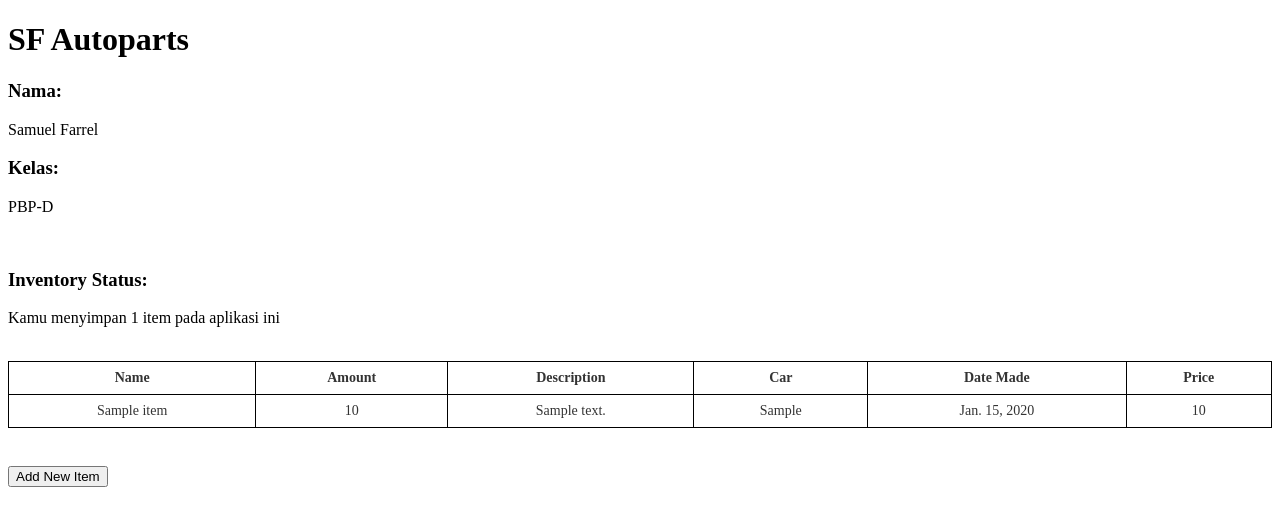
After one commit to SamuelFarrel/sf_autoparts, a Django app: page / in a window 1280 px wide. The commit adds this page. Shown: the top 526 px of the page. Run offline with Django 4.2, Linux system fonts and the light colour scheme; tables that the repository leaves empty hold one stand-in row (values such as "Sample post").

Commit message:
pengerjaan tugas 3

```diff
--- a/main/models.py
+++ b/main/models.py
@@ -2,9 +2,9 @@ from django.db import models
 
 # Create your models here.
 class Item(models.Model):
-    name = models.CharField
-    amount = models.IntegerField
-    description = models.TextField
-    car = models.CharField
-    production_date = models.DateField
-    price = models.IntegerField
+    name = models.CharField(max_length=255)
+    amount = models.IntegerField()
+    description = models.TextField()
+    car = models.CharField(max_length=255)
+    production_date = models.DateField(auto_now_add=True)
+    price = models.IntegerField()
--- a/main/templates/main.html
+++ b/main/templates/main.html
@@ -1,7 +1,53 @@
-<h1>{{nama_aplikasi}}</h1>
+{% extends 'base.html' %}
+{% load static %}
 
-<h3>Nama: </h3>
-<p>{{nama}}<p>
 
-<h3>Kelas: </h3>
-<p>{{kelas}}<p>
+{% block content %}
+
+    <h1>{{nama_aplikasi}}</h1>
+
+    <h3>Nama: </h3>
+    <p>{{nama}}<p>
+
+    <h3>Kelas: </h3>
+    <p>{{kelas}}<p>
+
+    <br />
+
+    <h3>Inventory Status: </h3>
+    <p>Kamu menyimpan {{ items|length }} item pada aplikasi ini</p>
+
+    <br />
+
+    <table>
+        <tr>
+            <th>Name</th>
+            <th>Amount</th>
+            <th>Description</th>
+            <th>Car</th>
+            <th>Date Made</th>
+            <th>Price</th>
+        </tr>
+
+        {% comment %} Berikut cara memperlihatkan data produk di bawah baris ini {% endcomment %}
+
+        {% for item in items %}
+            <tr>
+                <td>{{item.name}}</td>
+                <td>{{item.amount}}</td>
+                <td>{{item.description}}</td>
+                <td>{{item.car}}</td>
+                <td>{{item.production_date}}</td>
+                <td>{{item.price}}</td>
+            </tr>
+        {% endfor %}
+    </table>
+
+    <br />
+
+    <a href="{% url 'main:create_item' %}">
+        <button>
+            Add New Item
+        </button>
+    </a>
+{% endblock content %}
--- a/main/urls.py
+++ b/main/urls.py
@@ -1,8 +1,14 @@
 from django.urls import path
-from main.views import show_main
+from main.views import show_main, create_item
+from main.views import show_main, create_item, show_xml, show_json, show_xml_by_id, show_json_by_id
 
 app_name = 'main'
 
 urlpatterns = [
     path('',show_main,name='show_main'),
+    path('create-item', create_item, name='create_item'),
+    path('xml/', show_xml, name='show_xml'),
+    path('json/', show_json, name='show_json'),
+    path('xml/<int:id>/', show_xml_by_id, name='show_xml_by_id'),
+    path('json/<int:id>/', show_json_by_id, name='show_json_by_id'),
 ]
--- a/main/views.py
+++ b/main/views.py
@@ -1,11 +1,46 @@
 from django.shortcuts import render
+from django.http import HttpResponseRedirect
+from main.forms import ItemForm
+from django.urls import reverse
+from main.models import Item
+from django.http import HttpResponse
+from django.core import serializers
 
 # Create your views here.
 def show_main(request):
+    items = Item.objects.all()
+
     context = {
         'nama_aplikasi':'SF Autoparts',
         'nama': 'Samuel Farrel',
         'kelas': 'PBP-D',
+        'items' : items
     }
 
     return render(request, "main.html", context)
+
+def create_item(request):
+    form = ItemForm(request.POST or None)
+
+    if form.is_valid() and request.method == "POST":
+        form.save()
+        return HttpResponseRedirect(reverse('main:show_main'))
+
+    context = {'form': form}
+    return render(request, "create_item.html", context)
+
+def show_xml(request):
+    data = Item.objects.all()
+    return HttpResponse(serializers.serialize("xml", data), content_type="application/xml")
+
+def show_json(request):
+    data = Item.objects.all()
+    return HttpResponse(serializers.serialize("json", data), content_type="application/json")
+
+def show_xml_by_id(request, id):
+    data = Item.objects.filter(pk=id)
+    return HttpResponse(serializers.serialize("xml", data), content_type="application/xml")
+
+def show_json_by_id(request, id):
+    data = Item.objects.filter(pk=id)
+    return HttpResponse(serializers.serialize("json", data), content_type="application/json")
--- a/sf_autoparts/settings.py
+++ b/sf_autoparts/settings.py
@@ -55,7 +55,7 @@ ROOT_URLCONF = 'sf_autoparts.urls'
 TEMPLATES = [
     {
         'BACKEND': 'django.template.backends.django.DjangoTemplates',
-        'DIRS': [],
+        'DIRS': [BASE_DIR / 'templates'],
         'APP_DIRS': True,
         'OPTIONS': {
             'context_processors': [
--- a/sf_autoparts/urls.py
+++ b/sf_autoparts/urls.py
@@ -19,5 +19,5 @@ from django.urls import path,include
 
 urlpatterns = [
     path('admin/', admin.site.urls),
-    path('main/',include('main.urls')),
+    path('',include('main.urls')),
 ]
--- /dev/null
+++ b/templates/base.html
@@ -0,0 +1,38 @@
+{% load static %}
+<!DOCTYPE html>
+<html lang="en">
+    <head>
+        <meta charset="UTF-8" />
+        <meta
+            name="viewport"
+            content="width=device-width, initial-scale=1.0"
+        />
+        {% block meta %}
+        {% endblock meta %}
+        <style>
+            p {
+                color: ;
+                font-size: 16px;
+            }
+            table {
+                width: 100%;
+                border-collapse: collapse;
+                margin-bottom: 20px;
+                font-size: 14px; /* Adjust font size */
+            }
+
+            th, td {
+                padding: 8px 12px;
+                text-align: center;
+                border-bottom: 1px solid #ddd;
+                color: #333; /* Text color */
+                border: 1px solid #000; /* Black border for table, th, and td */
+            }
+        </style>
+    </head>
+
+    <body>
+        {% block content %}
+        {% endblock content %}
+    </body>
+</html>
```
Also changed, not shown: main/forms.py (added, +7 -0 lines), main/templates/create_item.html (added, +19 -0 lines), templates/form.html (added, +18 -0 lines), main/migrations/0002_item_amount_item_car_item_description_item_name_and_more.py (added), main/migrations/0003_alter_item_production_date.py (added).
